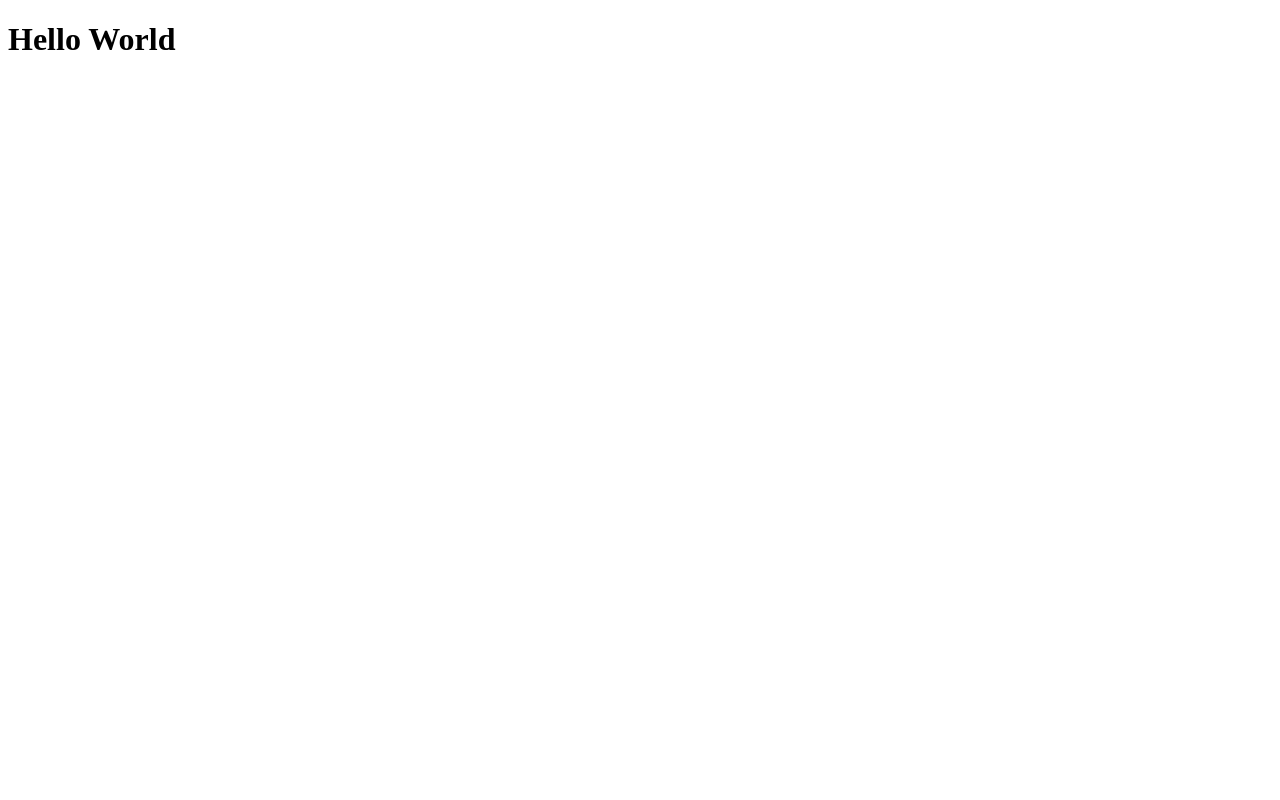
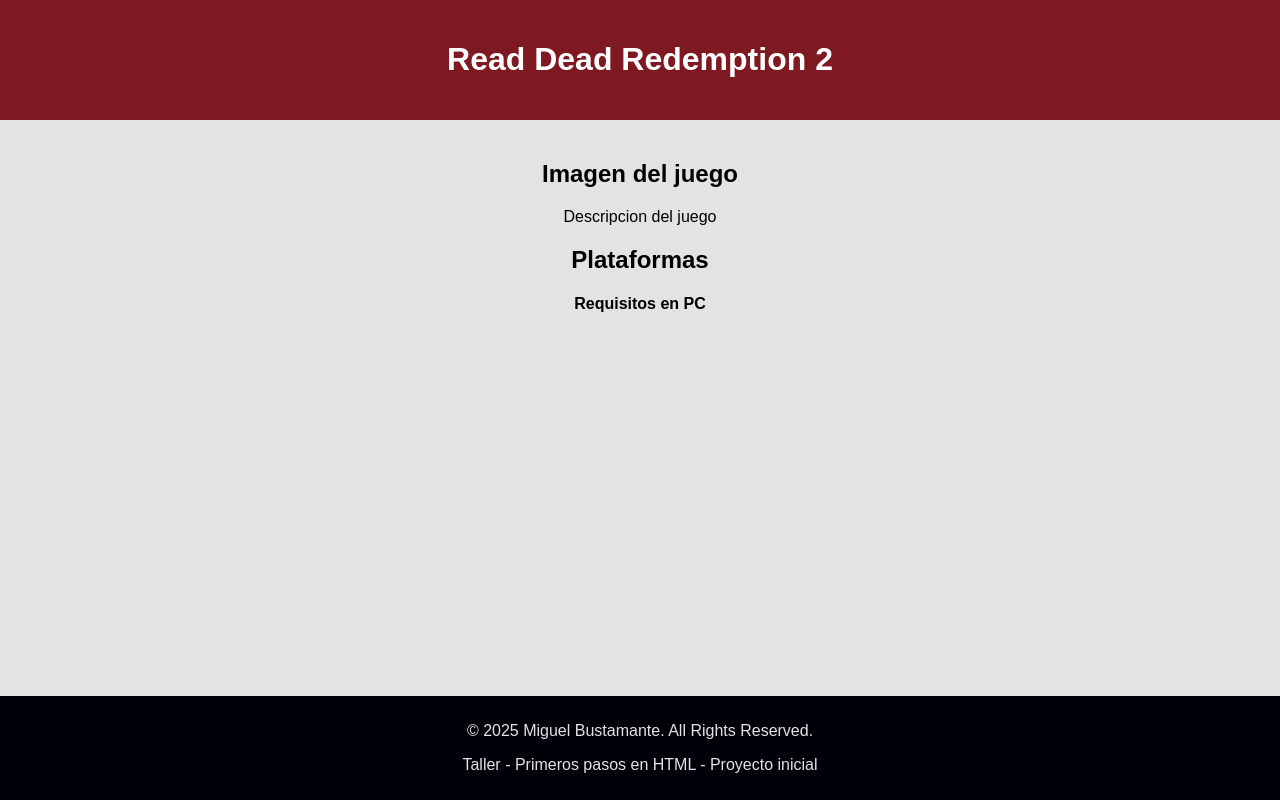
Before and after one commit to miguelbustcr/tarea_proyecto_inicial, a plain HTML site: page index.html in a window 1280 px wide. Drawn offline with Linux system fonts and the light colour scheme.

Commit message:
Added content and styles

```diff
--- a/index.html
+++ b/index.html
@@ -3,9 +3,52 @@
 <head>
     <meta charset="UTF-8">
     <meta name="viewport" content="width=device-width, initial-scale=1.0">
-    <title>Hello World</title>
+    <title>Landing Page</title>
+    <style>
+        body {
+            font-family: Arial, sans-serif;
+            margin: 0;
+            padding: 0;
+            background-color: #e3e3e3;
+        }
+        header {
+            background: #7e1921;
+            color: #ffffff;
+            padding: 20px 0;
+            text-align: center;
+        }
+        footer {
+            background: #000009;
+            color: #e3e3e3;
+            text-align: center;
+            padding: 10px 0;
+            position: absolute;
+            width: 100%;
+            bottom: 0;
+        }
+        .content {
+            padding: 20px;
+            text-align: center;
+        }
+    </style>
 </head>
 <body>
-    <h1>Hello World</h1>
+
+<header>
+    <h1>Read Dead Redemption 2</h1>
+</header>
+
+<div class="content">
+    <h2>Imagen del juego</h2>
+    <p>Descripcion del juego</p>
+    <h2>Plataformas</h2>
+    <h4>Requisitos en PC</h4>
+</div>
+
+<footer>
+    <p>&copy; 2025 Miguel Bustamante. All Rights Reserved.</p>
+    <p>Taller - Primeros pasos en HTML - Proyecto inicial</p>
+</footer>
+
 </body>
 </html>
```
